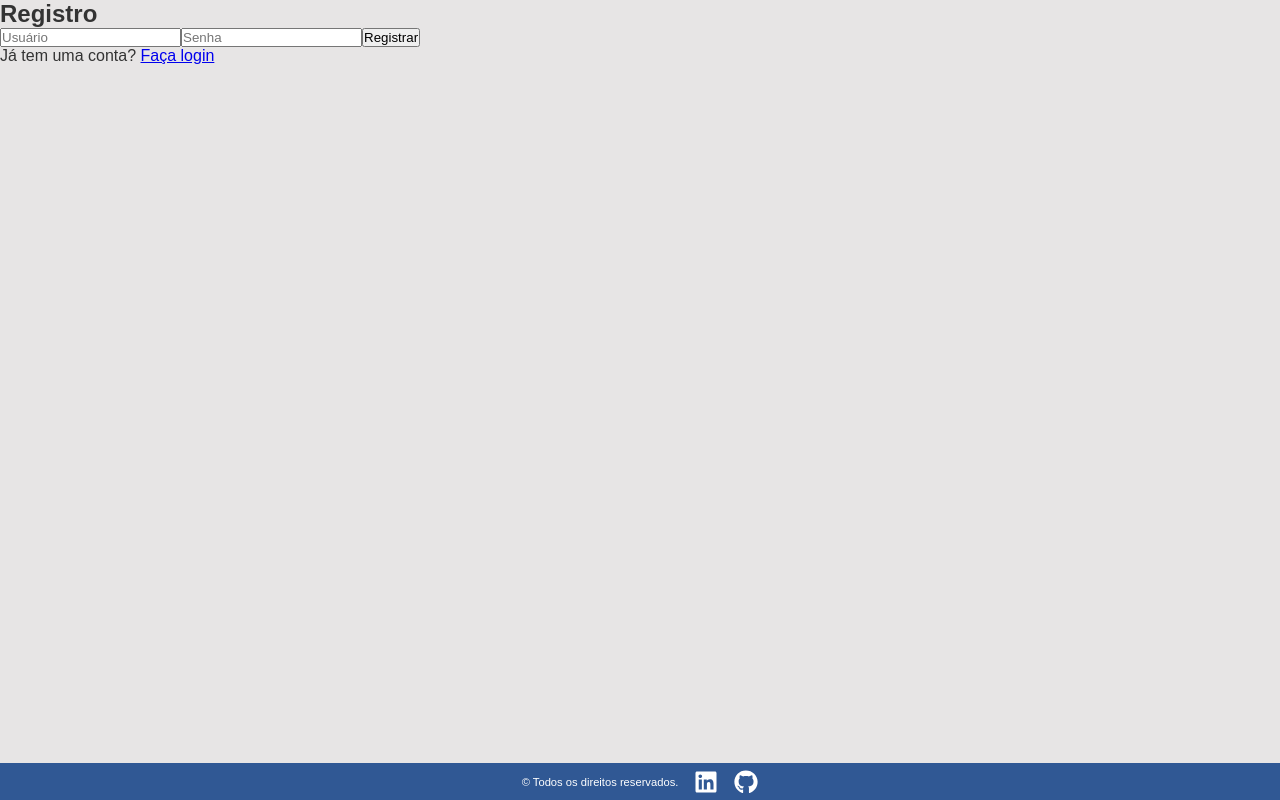
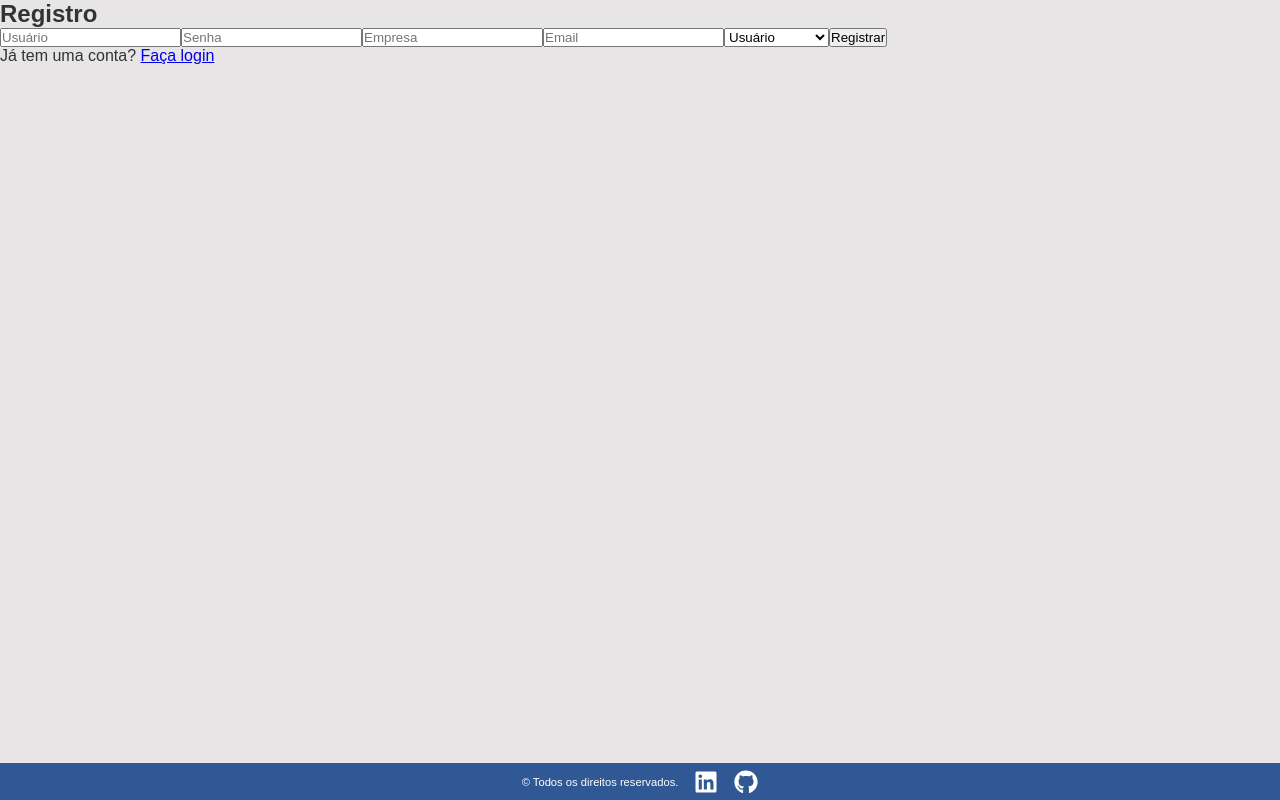
Before and after one commit to Klaudio0707/Tabela-Produtos-USD-F, a React (Create React App) app: page /register in a window 1280 px wide. Built offline with nearby package versions, Linux system fonts and the light colour scheme; no server answers.

Commit message:
adição de mais input no register

```diff
--- a/src/Pages/register.js
+++ b/src/Pages/register.js
@@ -4,33 +4,57 @@ import { useNavigate } from "react-router-dom";
 const Register = () => {
   const [username, setUsername] = useState("");
   const [password, setPassword] = useState("");
+  const [empresa, setEmpresa] = useState("");
+  const [email, setEmail] = useState("");
+  const [permiss, setPermiss] = useState("user"); // a permisão padrão é user
+  const [loading, setLoading] = useState(false);
+  const [errorMessage, setErrorMessage] = useState("");
+
   const navigate = useNavigate();
+
 
   const handleRegister = async (e) => {
     e.preventDefault();
+
     const REACT_APP_API_BACKEND = process.env.REACT_APP_API_BACKEND;
+
+    if (!process.env.REACT_APP_API_BACKEND) {
+      setErrorMessage("Configuração do backend está ausente.")
+      return;
+    }
+try{
     const response = await fetch(`${REACT_APP_API_BACKEND}/auth/register`, {
       method: "POST",
       headers: { "Content-Type": "application/json" },
-        body: JSON.stringify({ username, password }),
+      body: JSON.stringify({ username, password, empresa, email, permiss }),
     });
-
+    console.log(response);
     if (response.ok) {
       alert("Usuário registrado com sucesso!");
       navigate("/login");
     } else {
-        alert("Erro ao registrar o usuário.");
+      const errorData = await response.json();
+      setErrorMessage(errorData.message || "Erro ao registrar o usuário.");
     }
+    } catch (error) {
+setErrorMessage("Erro ao conectar com o servidor");
+    } finally {
+setLoading(false);
+
+    }
+
   };
   return (
     <div>
       <h2>Registro</h2>
+      {errorMessage && <p style={{color:"red"}}>{errorMessage}</p>}
       <form onSubmit={handleRegister}>
         <input
           type="text"
           placeholder="Usuário"
           value={username}
           onChange={(e) => setUsername(e.target.value)}
+          minLength={3}
           required
         />
         <input
@@ -38,9 +62,32 @@ const Register = () => {
           placeholder="Senha"
           value={password}
           onChange={(e) => setPassword(e.target.value)}
+          minLength={8}
           required
         />
-        <button type="submit">Registrar</button>
+        <input
+          type="text"
+          placeholder="Empresa"
+          value={empresa}
+          onChange={(e) => setEmpresa(e.target.value)}
+          required
+        />
+        <input
+          type="email"
+          placeholder="Email"
+          value={email}
+          onChange={(e) => setEmail(e.target.value)}
+          required
+        />
+        <select
+          value={permiss}
+          onChange={(e) => setPermiss(e.target.value)}
+          required >
+          <option value="user">Usuário</option>
+          <option value="admin">Administrador</option>
+          <option value="quest">Consultor</option>
+        </select>
+        <button type="submit" disabled={loading}>{loading ? "Registrando...": "Registrar"}</button>
       </form>
       <p>
         Já tem uma conta? <a href="/login">Faça login</a>
--- a/src/Styles/login.css
+++ b/src/Styles/login.css
@@ -12,13 +12,13 @@ flex-direction: column;
 align-items: center;
 align-items: center;
 justify-content: center;
-min-height: 90vh; /* ocupa 100% da altura da tela */
+min-height: 100vh; /* ocupa 100% da altura da tela */
 background-color: #f0f2f5;
 padding: 20px;
 }
 
 .title-Login {
-font-size: 2rem;
+font-size: 3rem;
 color: #333;
 margin-bottom: 30px;
 }
@@ -28,7 +28,7 @@ display: flex;
 flex-direction: column;
  gap: 10px; /* espaçamento entre os elementos */
 width: 100%;
-max-width: 300px;/* Largura máxima para evitar que o formulário fique muito largo */
+max-width: 350px;/* Largura máxima para evitar que o formulário fique muito largo */
 background-color: #fff;
 padding: 20px;
 border-radius: 8px;
@@ -42,7 +42,7 @@ width: 100%;
 padding: 10px;
 border: 1px solid #ccc;
 border-radius: 4px;
-font-size: 0.8rem;
+font-size: 0.9rem;
 outline: none; /* remove a borda azul ao clicar no input */
 transition: border-color 0.3s ease; /* efeito de transição para a cor da borda  */
 }
@@ -84,7 +84,7 @@ background-color: #218838;
 }
 .error-Login{
 color: #dc3545;
-font-size: 0.5rem;
+font-size: 0.7rem;
 margin-top: 10px;
 text-align: center;
 }
```
Lines whose indentation alone changed are shown as unchanged.
